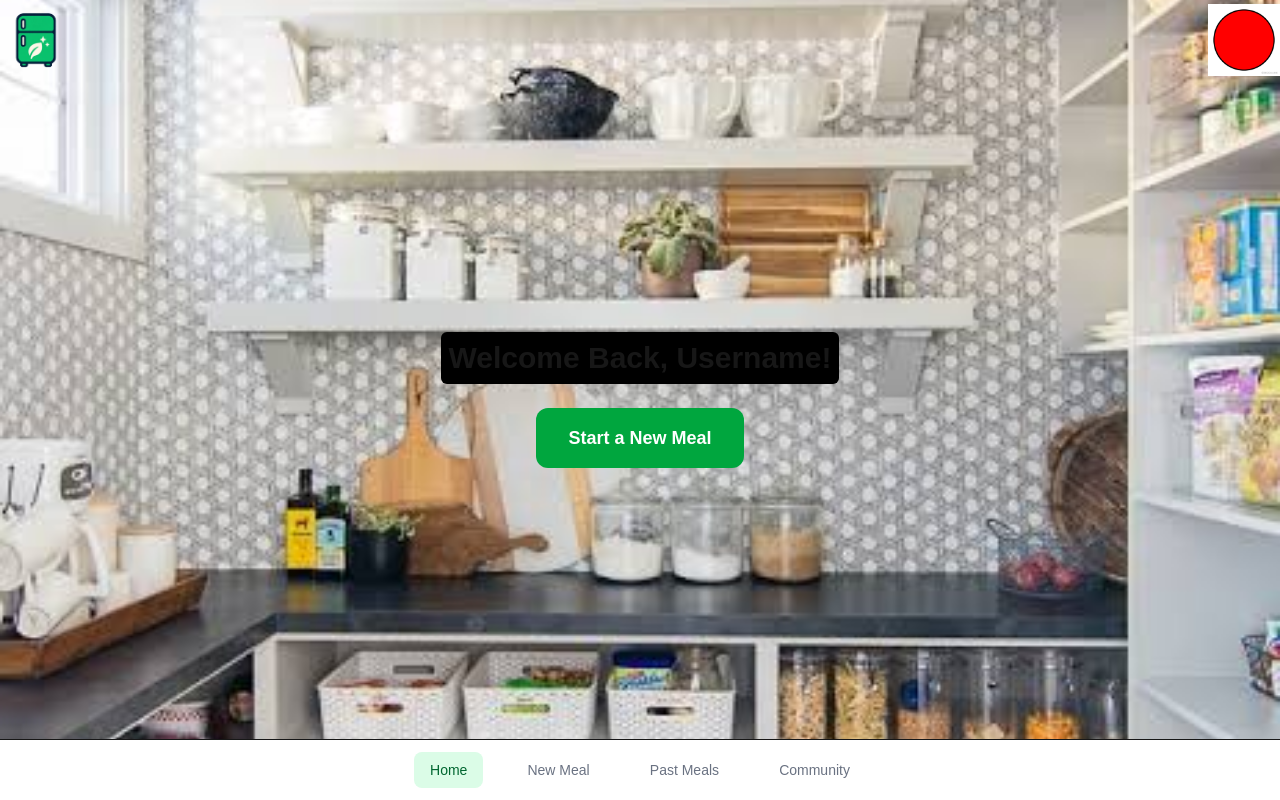
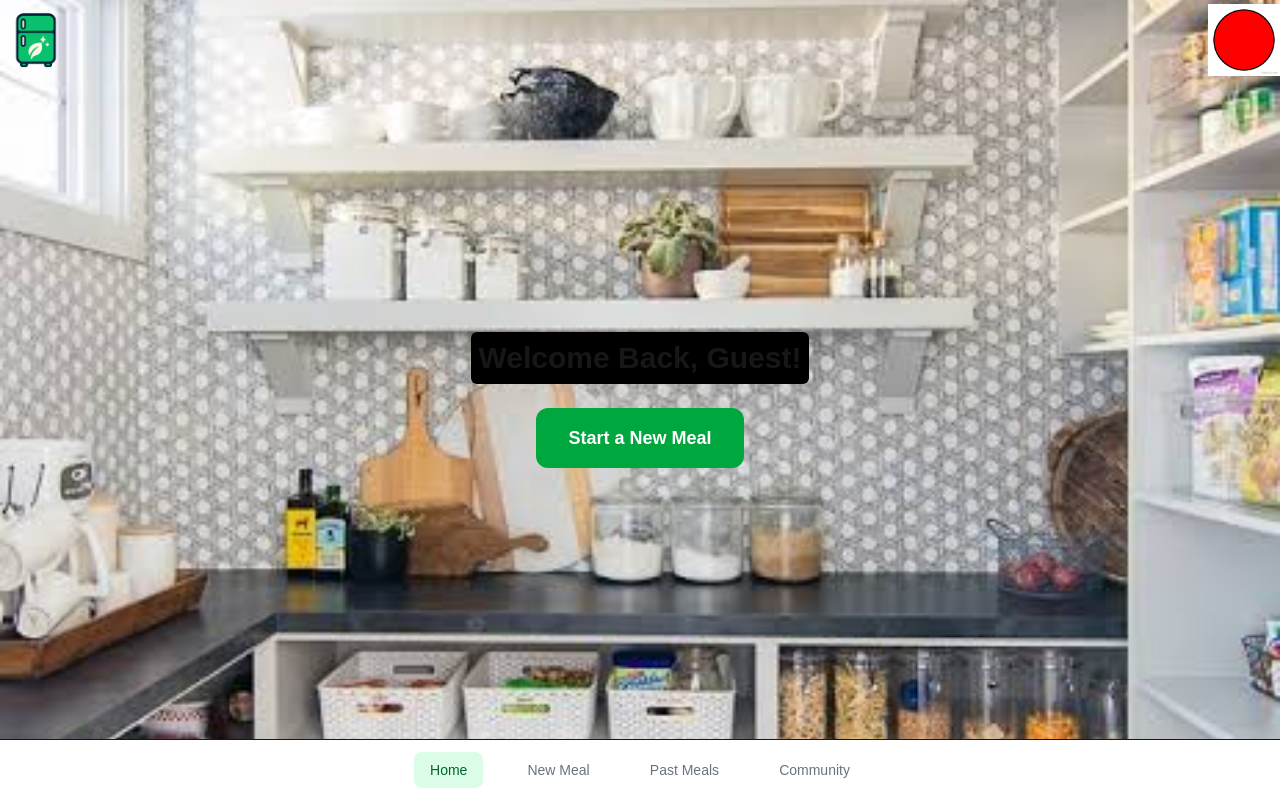
Before and after one commit to smilyfaces/Palmetto-Hacks-2027, a Next.js app: page / in a window 1280 px wide. Built offline with nearby package versions, Linux system fonts and the light colour scheme.

Commit message:
main page

```diff
--- a/app/page.tsx
+++ b/app/page.tsx
@@ -9,7 +9,7 @@ export default function Home() {
     <main className="flex min-h-screen flex-col items-center justify-center gap-6 bg-cover bg-center bg-no-repeat px-4"
           style={{ backgroundImage: "url('/pantry.jpg')"}}>
       <h1 className="bg-black px-2 py-2 text-center text-3xl font-bold rounded-md">
-        Welcome Back, Username!
+        Welcome Back, Guest!
       </h1>
 
       <Link
```
